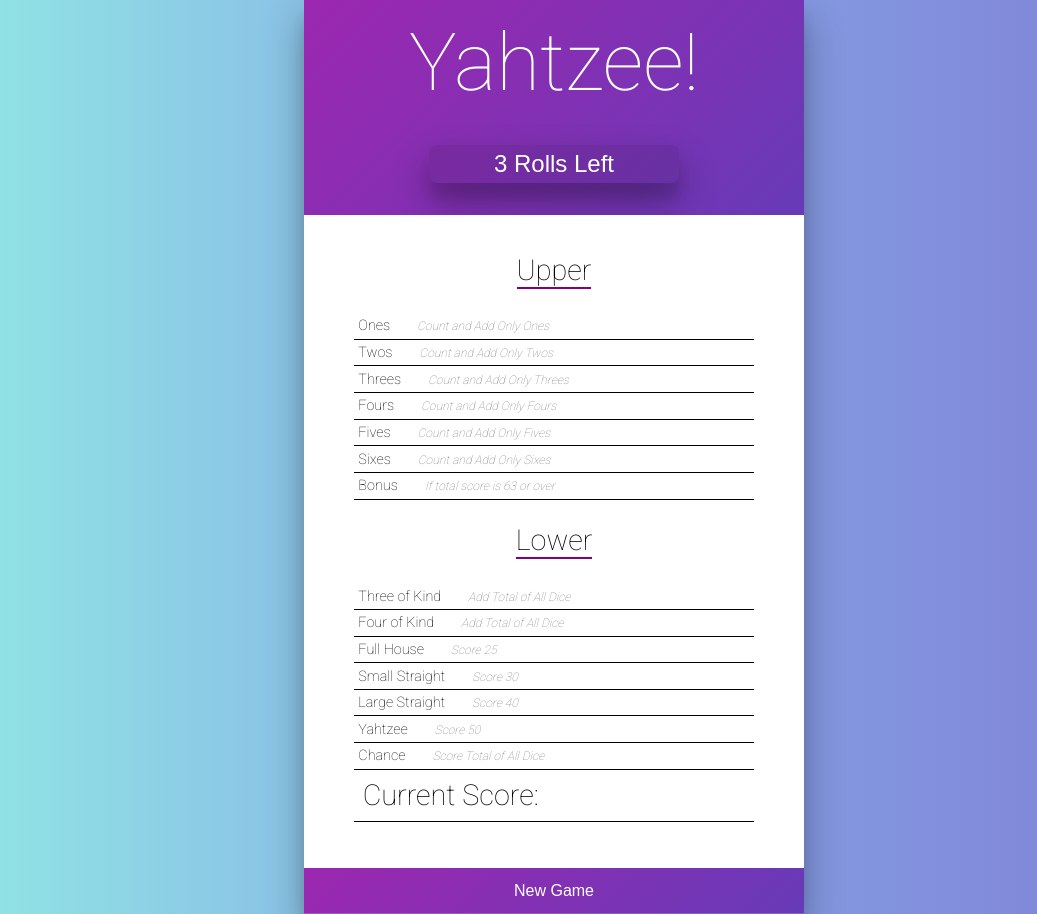
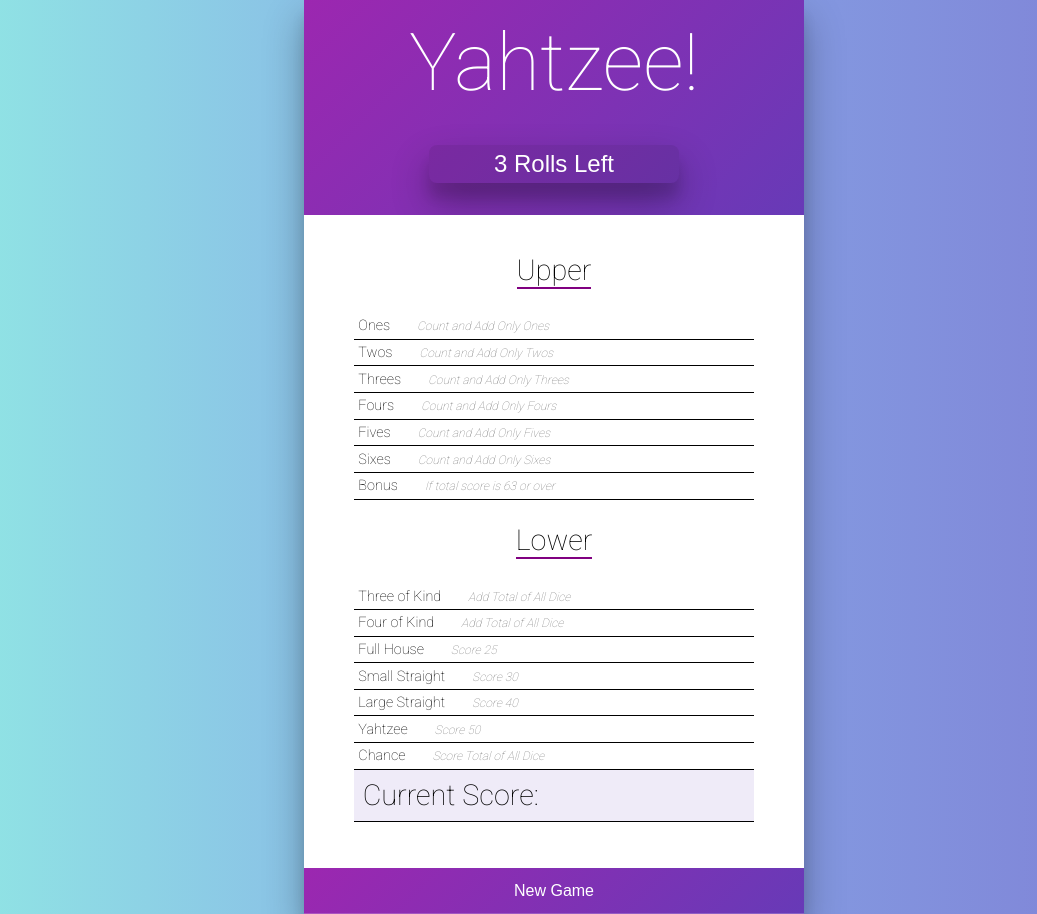
Before and after one commit to TyeCampbell/react-yahtzee, a React (Create React App) app: page / in a window 1280 px wide. Shown: the whole page, without its empty margins (86-1123 px from the left). Built offline with nearby package versions, Linux system fonts and the light colour scheme; some icons are missing.

Commit message:
added border to Current total section on the score card

```diff
--- a/src/ScoreTable.css
+++ b/src/ScoreTable.css
@@ -24,4 +24,5 @@
 
 .ScoreTable-gameTotal {
     font-size: 1.8rem;
+    background-color: rgba(104, 58, 183, 0.1);
 }
```
